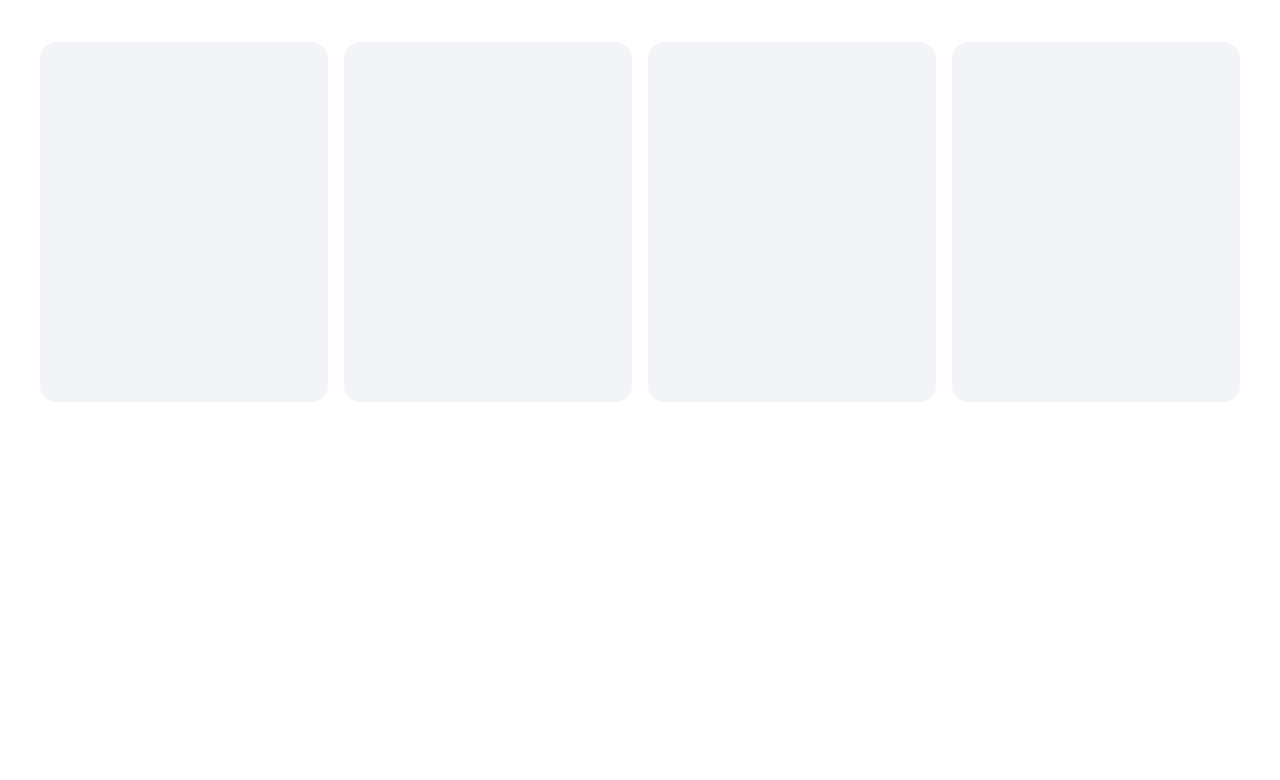
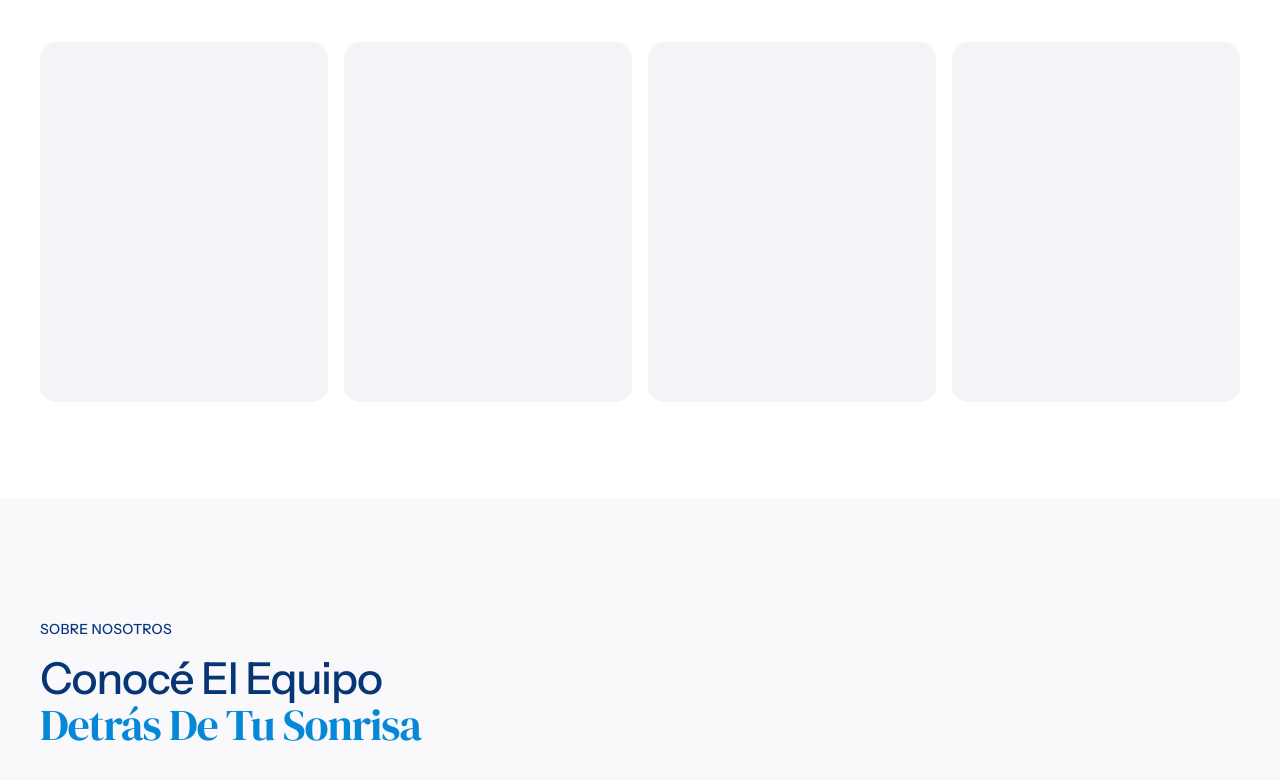
Before and after one commit to mateoLorenzo/kingdom-tech, a Next.js app: page / in a window 1280 px wide. Shown: the part 1732-2512 px from the top of the page. Before the commit the page ends 2230 px from the top, so only its background shows below. Built offline with nearby package versions, Linux system fonts and the light colour scheme.

Commit message:
about us section

```diff
--- a/app/page.tsx
+++ b/app/page.tsx
@@ -145,6 +145,30 @@ export default function Home() {
           </div>
         </div>
       </section>
+
+      <section id="nosotros" className="flex min-h-[100dvh] w-full items-center bg-[#F9F9FB] py-24">
+        <div className="mx-auto w-full max-w-[1280px] px-6 lg:px-10">
+          <p className="text-sm font-medium uppercase tracking-[.3px] text-[#09357C]">
+            Sobre Nosotros
+          </p>
+          <h2 className="mt-4 text-[44px] font-medium leading-[1.05] tracking-tight text-[#073677]">
+            Conocé El Equipo
+            <br />
+            <span className={`${dmSerifDisplay.className} font-normal italic text-[#0588D7]`}>
+              Detrás De Tu Sonrisa
+            </span>
+          </h2>
+
+          <div className="mt-12 grid grid-cols-1 gap-4 sm:grid-cols-2 lg:grid-cols-4">
+            {Array.from({ length: 4 }).map((_, i) => (
+              <div
+                key={i}
+                className="h-[380px] rounded-2xl bg-white"
+              />
+            ))}
+          </div>
+        </div>
+      </section>
     </>
   );
 }
```
